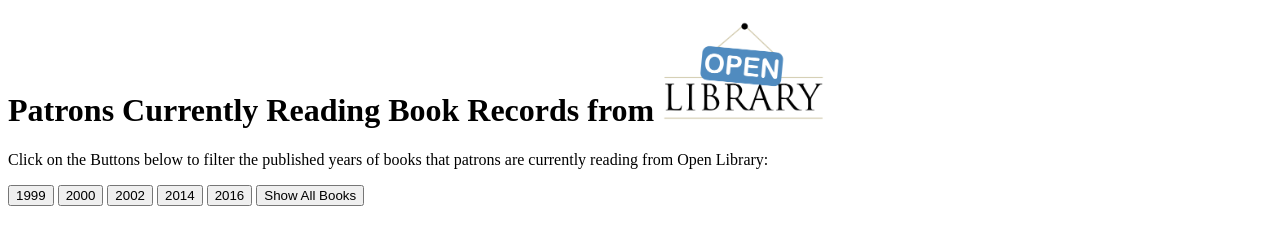
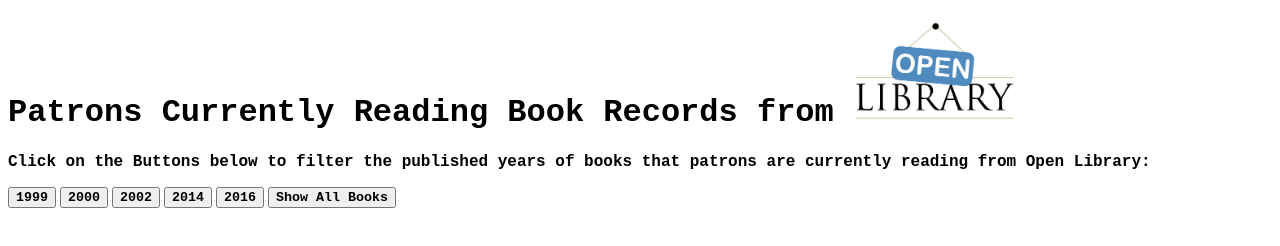
Before and after one commit to pujaroy280/API-Project, a website built with Vite: page index.html in a window 1280 px wide. Built offline with nearby package versions, Linux system fonts and the light colour scheme; no server answers.

Commit message:
Add files via upload

```diff
--- a/index.html
+++ b/index.html
@@ -5,11 +5,11 @@
     <link rel="icon" type="image/svg+xml" href="/vite.svg" />
     <meta name="viewport" content="width=device-width, initial-scale=1.0" />
     <link rel="stylesheet" href="style.css">
-    <title>Vite App</title>
+    <title>API Project</title>
   </head>
   <body>
-    <h1>Patrons Currently Reading Book Records from <img src="./800px-Open_Library_tight_logo.svg_.png" alt="Open Library" class="logo"></h1>
-    <p>Click on the Buttons below to filter the published years of books that patrons are currently reading from Open Library:</p>
+    <h1 class="h1">Patrons Currently Reading Book Records from <img src="./800px-Open_Library_tight_logo.svg_.png" alt="Open Library" class="logo"></h1>
+    <p class="p">Click on the Buttons below to filter the published years of books that patrons are currently reading from Open Library:</p>
     <div id="app">
       <div id="buttons-container">
         <button id="button-1999">1999</button>
--- a/style.css
+++ b/style.css
@@ -1,3 +1,34 @@
 .logo{
     height: 100px;
 }
+#button-1999{
+    font-family: 'Courier New', Courier, monospace;
+    font-weight: bold;
+}
+#button-2000{
+    font-family: 'Courier New', Courier, monospace;
+    font-weight: bold;
+}
+#button-2002{
+    font-family: 'Courier New', Courier, monospace;
+    font-weight: bold;
+}
+#button-2014{
+    font-family: 'Courier New', Courier, monospace;
+    font-weight: bold;
+}
+#button-2016{
+    font-family: 'Courier New', Courier, monospace;
+    font-weight: bold;
+}
+#button-show{
+    font-family: 'Courier New', Courier, monospace;
+    font-weight: bold;
+}
+.h1{
+    font-family: 'Courier New', Courier, monospace;
+}
+.p{
+    font-family: 'Courier New', Courier, monospace;
+    font-weight: bolder;
+}
```
